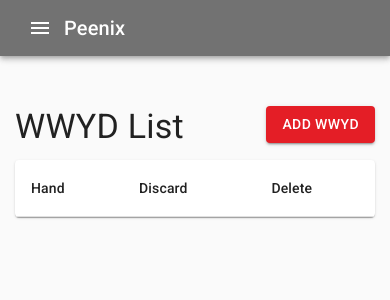
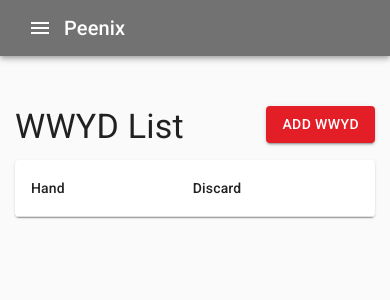
Before and after one commit to arsdragonfly/peenix, a React (Create React App) app: page / in a window 390 px wide. Shown: the top 300 px of the page. Built offline with nearby package versions, Linux system fonts and the light colour scheme.

Commit message:
more responsive design

```diff
--- a/src/components/Hand.tsx
+++ b/src/components/Hand.tsx
@@ -17,7 +17,7 @@ function HandBox(props: Props) {
     return (
         <Grid container justify="space-around"> {R.splitEvery(4, hand.tiles).map((quads) =>
         (
-            <Grid item xs={12} sm={3}>
+            <Grid item xs={12} md={3}>
                 <Grid container>
                     {quads.map((t) => (
                         <Grid item xs={3}>
--- a/src/components/WWYDComponent.tsx
+++ b/src/components/WWYDComponent.tsx
@@ -1,6 +1,6 @@
-import { IconButton, Paper, Table, TableBody, TableCell, TableHead, TableRow, Box } from "@material-ui/core";
+import { IconButton, Paper, Table, TableBody, TableCell, TableHead, TableRow, Box, Container, useMediaQuery } from "@material-ui/core";
 import DeleteIcon from "@material-ui/icons/Delete";
-import { makeStyles } from "@material-ui/styles";
+import { Theme } from "@material-ui/core/styles";
 import * as React from "react";
 import { useSelector } from "react-redux";
 import { useActions } from "../actions";
@@ -33,6 +33,9 @@ function DiscardTileBox(props: Tile.Props) {
 function WWYDComponent(props: Props) {
     const { wwyd } = props;
 	const WWYDActions_ = useActions(WWYDActions);
+	const isMobile = useMediaQuery((theme: Theme) =>
+		theme.breakpoints.down("sm")
+	);
 
     return (
         <TableRow
@@ -43,8 +46,15 @@ function WWYDComponent(props: Props) {
                 <HandBox hand={wwyd.hand} />
             </TableCell>
             <TableCell padding="default">
+                { isMobile ? (
                     <DiscardTileBox tile={wwyd.discard} />
+                ) : (
+                    <Container>
+                        <DiscardTileBox tile={wwyd.discard} />
+                    </Container>
+                ) }
             </TableCell>
+            { !isMobile && (
                 <TableCell padding="default">
                     <IconButton
                         aria-label="Delete"
@@ -56,6 +66,7 @@ function WWYDComponent(props: Props) {
                         <DeleteIcon />
                     </IconButton>
                 </TableCell>
+            ) }
         </TableRow>
     );
 }
--- a/src/components/WWYDTable.tsx
+++ b/src/components/WWYDTable.tsx
@@ -1,6 +1,7 @@
 // prettier-ignore
-import { Box, IconButton, Paper, Table, TableBody, TableCell, TableHead, TableRow } from "@material-ui/core";
+import { Box, IconButton, Paper, Table, TableBody, TableCell, TableHead, TableRow, useMediaQuery } from "@material-ui/core";
 import DeleteIcon from "@material-ui/icons/Delete";
+import { Theme } from "@material-ui/core/styles";
 import { makeStyles } from "@material-ui/styles";
 import * as React from "react";
 import { useSelector } from "react-redux";
@@ -17,6 +18,9 @@ export function WWYDTable() {
 	const classes = useStyles();
 	const WWYDList = useSelector((state: RootState) => state.WWYDList);
 	const WWYDActions_ = useActions(WWYDActions);
+	const isMobile = useMediaQuery((theme: Theme) =>
+		theme.breakpoints.down("sm")
+	);
 
 	return (
 		<Paper className={classes.paper}>
@@ -25,7 +29,9 @@ export function WWYDTable() {
 					<TableRow>
 						<TableCell padding="default">Hand</TableCell>
 						<TableCell padding="default">Discard</TableCell>
-						<TableCell padding="default">Delete</TableCell>
+						{ !isMobile && (
+							<TableCell padding="default">Delete</TableCell>
+						) }
 					</TableRow>
 				</TableHead>
 				<TableBody>
```
Lines whose indentation alone changed are shown as unchanged.
